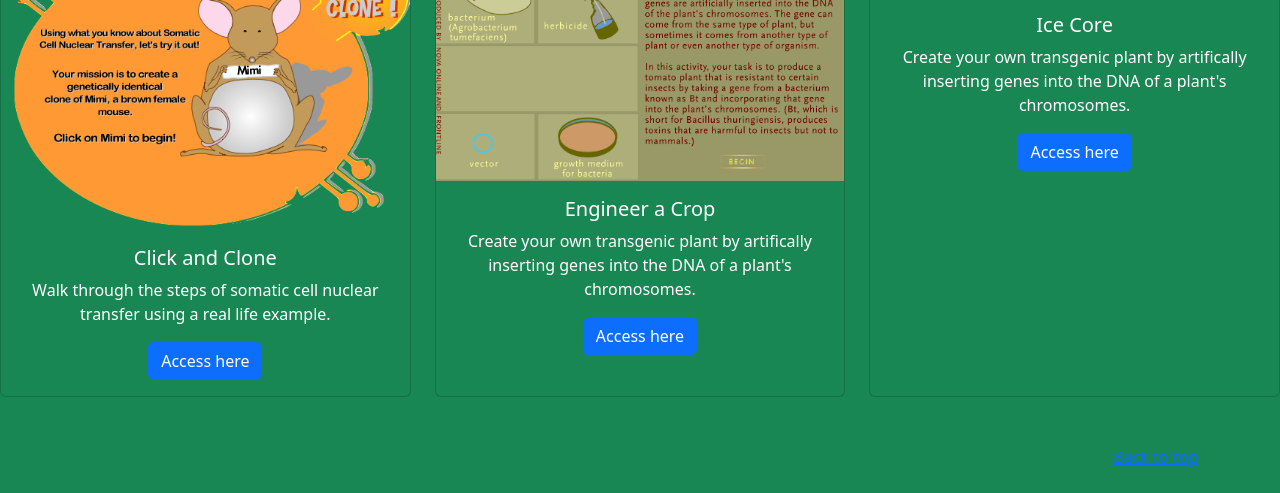
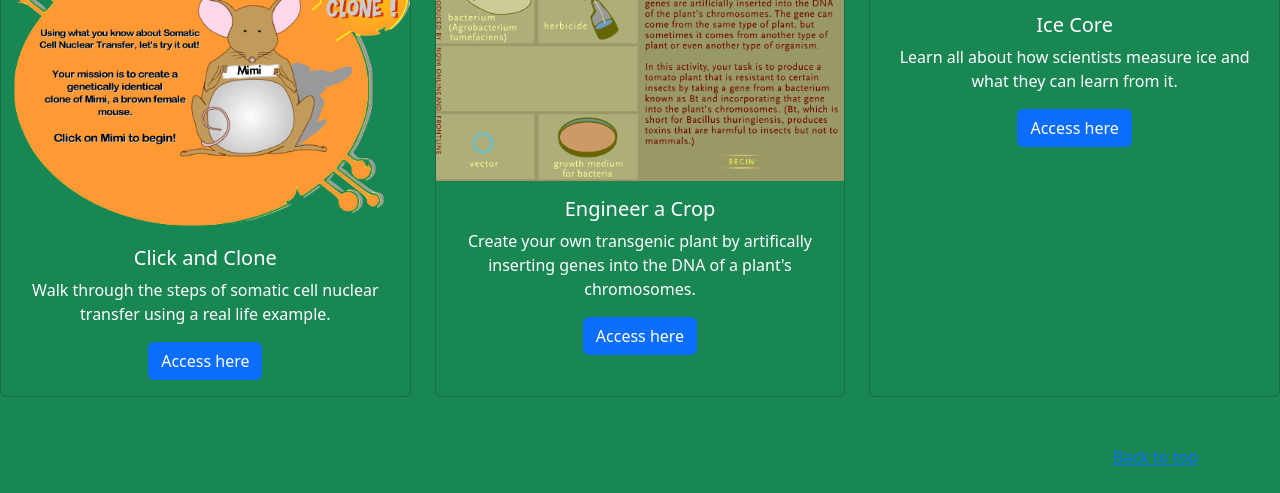
Before and after one commit to mqjasper/mqjasper.github.io, a plain HTML site: page index.html in a window 1280 px wide. Shown: the part 1384-1877 px from the top of the page. Drawn offline with nearby package versions, Linux system fonts and the light colour scheme; files that its build step writes are made by us from their sources.

Commit message:
Updated description for new program

```diff
--- a/index.html
+++ b/index.html
@@ -216,7 +216,7 @@
           <img src="..." class="card-img-top" alt="Screen capture from the Ice Core interactive flash program">
           <div class="card-body">
               <h5 class="card-title">Ice Core</h5>
-              <p class="card-text">Create your own transgenic plant by artifically inserting genes into the DNA of a plant's chromosomes.</p>
+              <p class="card-text">Learn all about how scientists measure ice and what they can learn from it.</p>
               <a href="flash/?swf=ice_core_interactive.swf" class="btn btn-primary">Access here</a>
           </div>
       </div>
```
